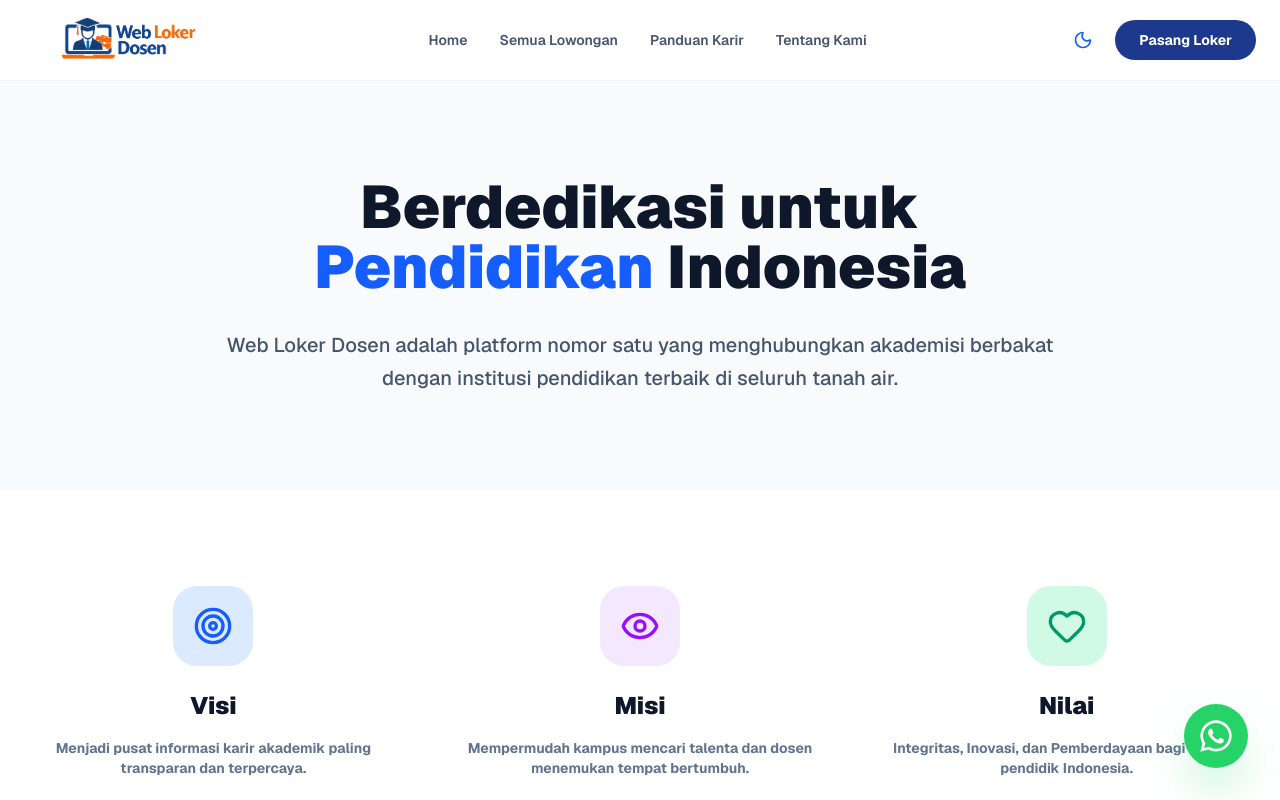
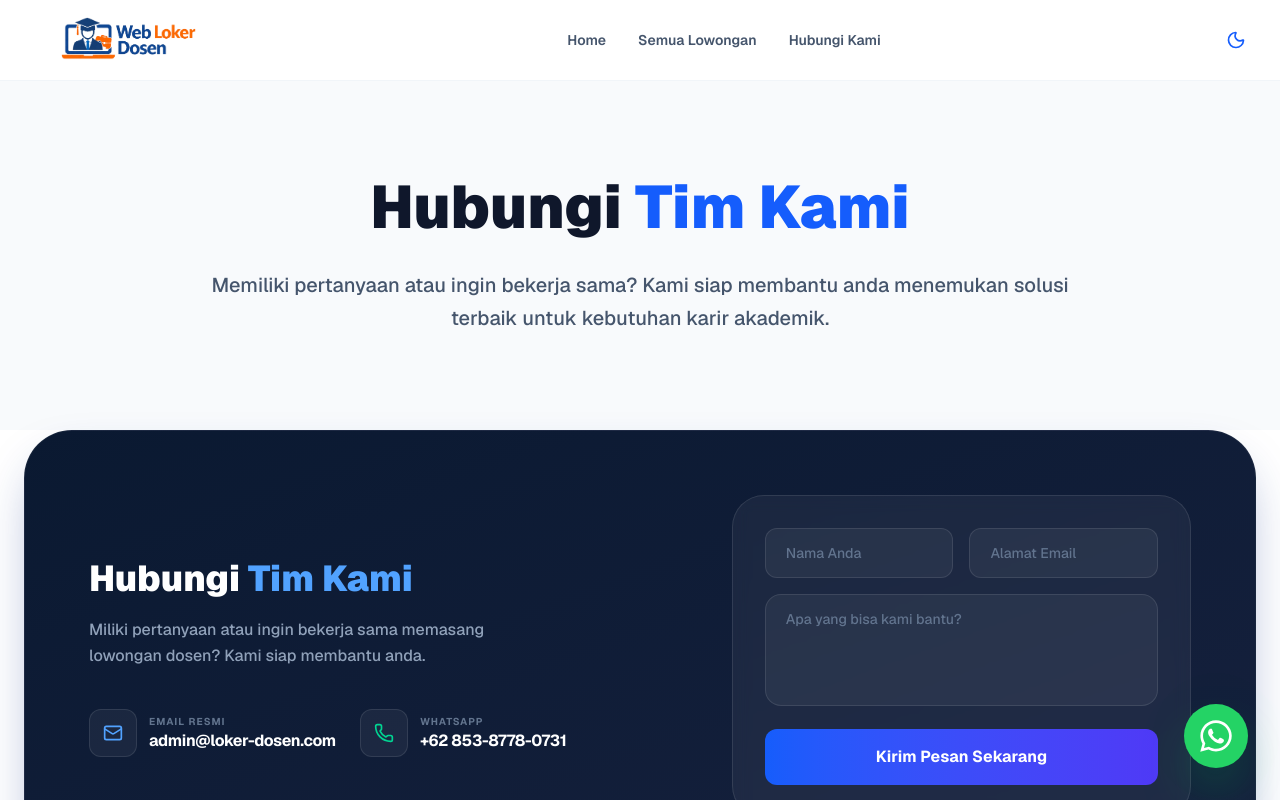
Before and after one commit to PoYarinap/web_loker_dosen, a Next.js app: page /tentang-kami in a window 1280 px wide. Shown: the top 800 px of the page. Built offline with nearby package versions, Linux system fonts and the light colour scheme.

Commit message:
Semua akses diubah menjadi "Hubungi Kami". Navigasi Menu baru "Hubungi Kami" di Navbar. Hapus statistik dan tombol "Pasang Loker". Kontak Halaman difokuskan pada Formulir & Chat (WA).

```diff
--- a/app/loker-dosen/page.tsx
+++ b/app/loker-dosen/page.tsx
@@ -62,17 +62,17 @@ export default function LokerDosenPage() {
 
                         <div className="relative z-10">
                             <h2 className="mb-6 text-3xl font-black md:text-5xl tracking-tight">
-                                Ingin Memasang <span className="text-blue-300">Lowongan?</span>
+                                Hubungi <span className="text-blue-300">Tim Kami</span>
                             </h2>
                             <p className="mx-auto mb-10 max-w-xl text-blue-100 text-lg font-medium leading-relaxed opacity-90">
-                                Bergabunglah dengan ratusan universitas lainnya
-                                untuk mendapatkan kandidat dosen terbaik di Indonesia.
+                                Memiliki pertanyaan atau ingin bekerja sama memasang
+                                lowongan dosen? Kami siap membantu anda.
                             </p>
                             <Link
                                 href="/tentang-kami"
                                 className="inline-block rounded-full bg-white px-12 py-4 font-black text-blue-900 transition-all hover:bg-blue-50 hover:scale-105 hover:shadow-2xl active:scale-95"
                             >
-                                Hubungi Tim Kami
+                                Hubungi Kami
                             </Link>
                         </div>
                     </div>
--- a/app/page.tsx
+++ b/app/page.tsx
@@ -235,78 +235,8 @@ export default function HomePage() {
                 </section>
             ) : (
                 <>
-                    {/* Stats Section */}
-                    <section className="relative mx-auto -mt-16 max-w-6xl px-6">
-                        <div className="grid grid-cols-1 gap-6 md:grid-cols-4">
-                            {[
-                                {
-                                    label: 'Loker Aktif',
-                                    value: Object.values(dynamicCounts).reduce((a, b) => a + b, 0) > 0
-                                        ? `${Object.values(dynamicCounts).reduce((a, b) => a + b, 0).toLocaleString()}+`
-                                        : '1,100+',
-                                    icon: (
-                                        <Briefcase
-                                            className="text-blue-600"
-                                            size={24}
-                                        />
-                                    ),
-                                    color: 'bg-blue-50',
-                                },
-                                {
-                                    label: 'Universitas',
-                                    value: '300+',
-                                    icon: (
-                                        <School
-                                            className="text-purple-600"
-                                            size={24}
-                                        />
-                                    ),
-                                    color: 'bg-purple-50',
-                                },
-                                {
-                                    label: 'Pendaftar',
-                                    value: '25k+',
-                                    icon: (
-                                        <Users
-                                            className="text-emerald-600"
-                                            size={24}
-                                        />
-                                    ),
-                                    color: 'bg-emerald-50',
-                                },
-                                {
-                                    label: 'Jurusan',
-                                    value: '80+',
-                                    icon: (
-                                        <LibraryBig
-                                            className="text-orange-600"
-                                            size={24}
-                                        />
-                                    ),
-                                    color: 'bg-orange-50',
-                                },
-                            ].map((stat, i) => (
-                                <div
-                                    key={i}
-                                    className="stat-card group"
-                                >
-                                    <div
-                                        className={`flex h-14 w-14 shrink-0 items-center justify-center rounded-2xl ${stat.color} dark:bg-slate-800 transition-transform group-hover:scale-110`}
-                                    >
-                                        {stat.icon}
-                                    </div>
-                                    <div>
-                                        <div className="text-2xl font-black text-slate-900 dark:text-white">
-                                            {stat.value}
-                                        </div>
-                                        <div className="text-sm font-bold text-slate-400">
-                                            {stat.label}
-                                        </div>
-                                    </div>
-                                </div>
-                            ))}
-                        </div>
-                    </section>
+                    {/* Space after hero */}
+                    <div className="py-12"></div>
 
                     {/* Categories */}
                     <section
--- a/app/tentang-kami/page.tsx
+++ b/app/tentang-kami/page.tsx
@@ -65,39 +65,13 @@ export default function AboutPage() {
       {/* Hero Section */}
       <section className="py-24 px-6 bg-slate-50 dark:bg-slate-900/50">
         <div className="max-w-4xl mx-auto text-center">
-          <h1 className="text-4xl md:text-6xl font-black mb-8">Berdedikasi untuk <span className="text-blue-600">Pendidikan</span> Indonesia</h1>
+          <h1 className="text-4xl md:text-6xl font-black mb-8">Hubungi <span className="text-blue-600">Tim Kami</span></h1>
           <p className="text-xl text-slate-600 dark:text-slate-400 leading-relaxed font-medium">
-            Web Loker Dosen adalah platform nomor satu yang menghubungkan akademisi berbakat dengan institusi pendidikan terbaik di seluruh tanah air.
+            Memiliki pertanyaan atau ingin bekerja sama? Kami siap membantu anda menemukan solusi terbaik untuk kebutuhan karir akademik.
           </p>
         </div>
       </section>
 
-      {/* Mission Section */}
-      <section className="py-24 px-6 max-w-7xl mx-auto">
-        <div className="grid grid-cols-1 md:grid-cols-3 gap-12">
-          <div className="text-center group">
-            <div className="mx-auto w-20 h-20 bg-blue-100 dark:bg-blue-900/30 rounded-3xl flex items-center justify-center mb-6 transition-transform group-hover:rotate-12">
-              <Target className="text-blue-600" size={40} />
-            </div>
-            <h3 className="text-2xl font-black mb-4">Visi</h3>
-            <p className="text-slate-500 dark:text-slate-400 font-bold text-sm">Menjadi pusat informasi karir akademik paling transparan dan terpercaya.</p>
-          </div>
-          <div className="text-center group">
-            <div className="mx-auto w-20 h-20 bg-purple-100 dark:bg-purple-900/30 rounded-3xl flex items-center justify-center mb-6 transition-transform group-hover:rotate-12">
-              <Eye className="text-purple-600" size={40} />
-            </div>
-            <h3 className="text-2xl font-black mb-4">Misi</h3>
-            <p className="text-slate-500 dark:text-slate-400 font-bold text-sm">Mempermudah kampus mencari talenta dan dosen menemukan tempat bertumbuh.</p>
-          </div>
-          <div className="text-center group">
-            <div className="mx-auto w-20 h-20 bg-emerald-100 dark:bg-emerald-900/30 rounded-3xl flex items-center justify-center mb-6 transition-transform group-hover:rotate-12">
-              <Heart className="text-emerald-600" size={40} />
-            </div>
-            <h3 className="text-2xl font-black mb-4">Nilai</h3>
-            <p className="text-slate-500 dark:text-slate-400 font-bold text-sm">Integritas, Inovasi, dan Pemberdayaan bagi seluruh pendidik Indonesia.</p>
-          </div>
-        </div>
-      </section>
 
       {/* Contact Section - Styled like CTA (Refined Sizes) */}
       <section className="px-6 mb-24">
--- a/components/Navbar.tsx
+++ b/components/Navbar.tsx
@@ -12,8 +12,7 @@ export default function Navbar() {
     const navLinks = [
         { href: "/", label: "Home" },
         { href: "/loker-dosen", label: "Semua Lowongan" },
-        { href: "/panduan-karir", label: "Panduan Karir" },
-        { href: "/tentang-kami", label: "Tentang Kami" },
+        { href: "/tentang-kami", label: "Hubungi Kami" },
     ];
 
     return (
@@ -51,14 +50,6 @@ export default function Navbar() {
                 <div className="flex items-center gap-3">
                     <ThemeToggle />
 
-                    {/* Desktop Pasang Loker */}
-                    <Link
-                        href="/tentang-kami"
-                        className="hidden md:block rounded-full bg-blue-900 px-6 py-2.5 text-sm font-bold text-white transition-all hover:bg-blue-800 hover:shadow-lg active:scale-95 text-center"
-                    >
-                        Pasang Loker
-                    </Link>
-
                     {/* Mobile Menu Button */}
                     <button
                         onClick={() => setIsOpen(!isOpen)}
@@ -84,13 +75,6 @@ export default function Navbar() {
                                 {link.label}
                             </Link>
                         ))}
-                        <Link
-                            href="/tentang-kami"
-                            onClick={() => setIsOpen(false)}
-                            className="mt-2 w-full rounded-2xl bg-blue-900 py-4 text-center text-sm font-black text-white shadow-xl shadow-blue-950/20"
-                        >
-                            Pasang Loker
-                        </Link>
                     </div>
                 </div>
             )}
```
